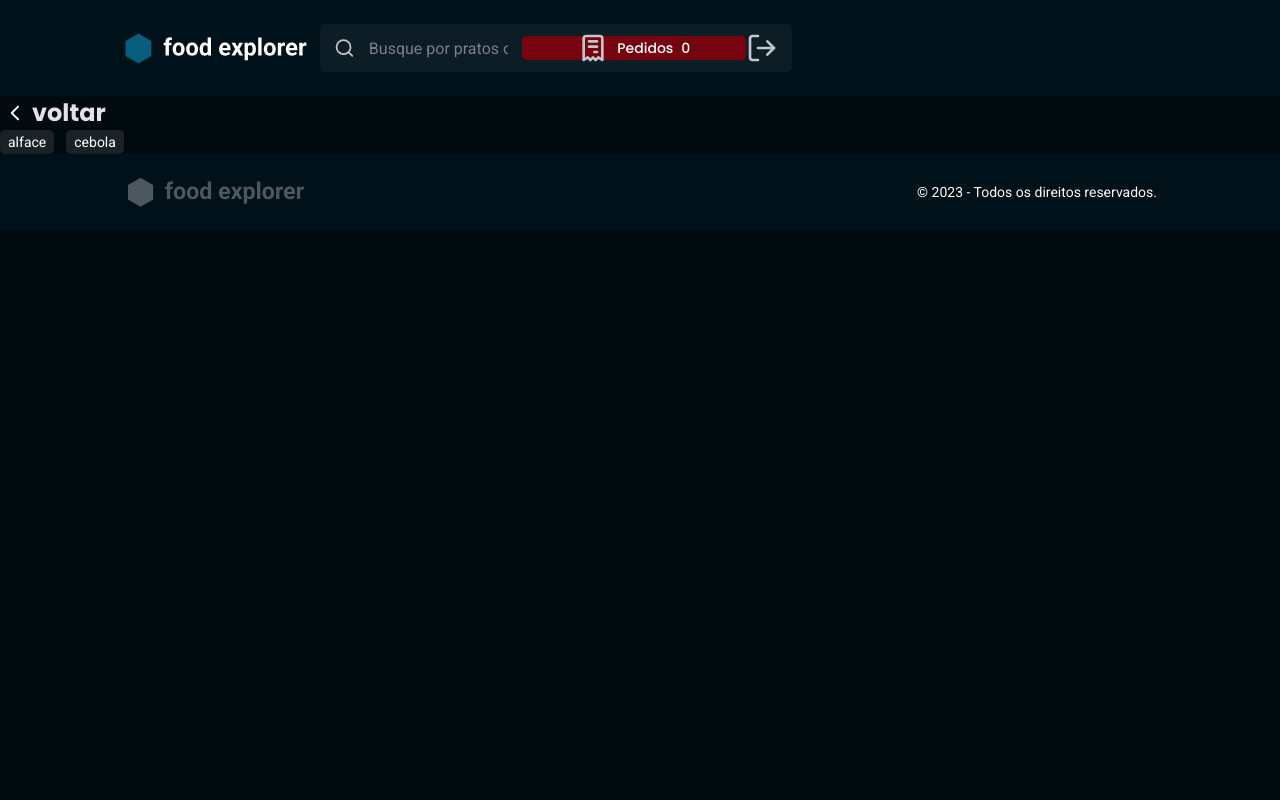
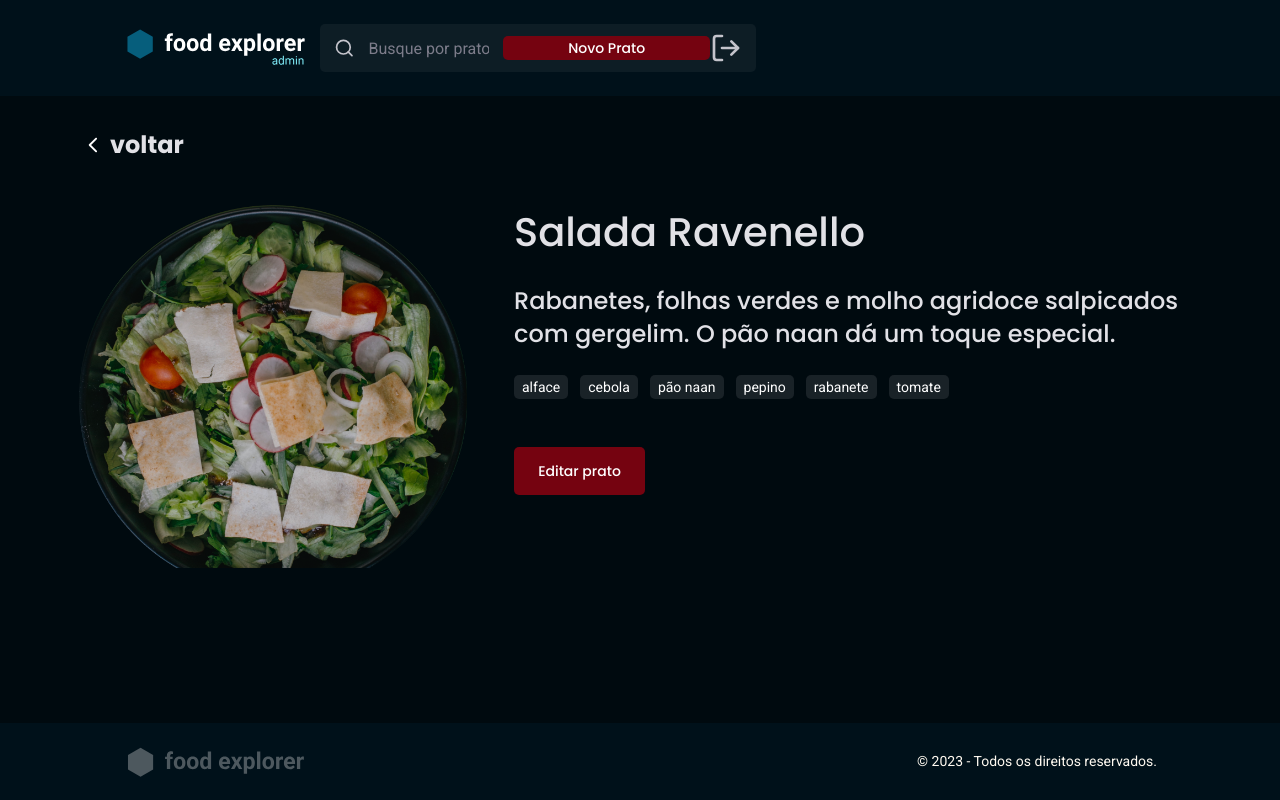
Before and after one commit to mthflashice/food-explorer-frontend, a React (Vite) app in the folder food-explorer/: page /dish/1 in a window 1280 px wide. Built offline with nearby package versions, Linux system fonts and the light colour scheme.

Commit message:
Finalized  page Dish

```diff
--- a/food-explorer/src/components/NumberPicker/styles.js
+++ b/food-explorer/src/components/NumberPicker/styles.js
@@ -6,4 +6,13 @@ export const Container = styled.div`
         gap:14px;
 
         color:${({ theme }) => theme.COLORS.GRAY_200};
+
+        svg{
+                cursor: pointer;
+                transition: filter 0.2s;
+
+                &:hover{
+                        filter:brightness(0.9)
+                }
+        }
 `;
--- a/food-explorer/src/pages/Dish/index.jsx
+++ b/food-explorer/src/pages/Dish/index.jsx
@@ -1,23 +1,56 @@
-import { Container } from "./styles";
+import { Container,Content } from "./styles";
+import {RxCaretLeft} from 'react-icons/rx'
 import { Header } from "../../components/Header";
 import {Footer} from '../../components/Footer'
 import { Tag } from "../../components/Tag";
 import { ButtonText } from "../../components/ButtonText";
-import {RxCaretLeft} from 'react-icons/rx'
+import { NumberPicker } from "../../components/NumberPicker";
+import { Button } from "../../components/Button";
 
-export function Dish(){
+export function Dish(isAdmin){
     return (
         <Container>
-            <Header/>
+            {isAdmin?<Header isAdmin/>: <Header/>}
+
+           <main>
+            <header>
             <ButtonText>
                 <RxCaretLeft/>
                 voltar
             </ButtonText>
+            </header>
 
-            <Tag title='alface'/>
-            <Tag title='cebola'/>
+        <Content>
+            <img src="../../../src/assets/salada-ravanello.png.png" alt="Salada Ravanello"/>
 
+            <div>
+                <h1>Salada Ravenello</h1>
+                <p>Rabanetes, folhas verdes e molho agridoce salpicados com gergelim. O pão naan dá um toque especial.</p>
+
+                <section>
+                    <Tag title='alface'/>
+                    <Tag title='cebola'/>
+                    <Tag title='pão naan'/>
+                    <Tag title='pepino'/>
+                    <Tag title='rabanete'/>
+                    <Tag title='tomate'/>
+                </section>
+
+                <div className="buttons">
+                    {isAdmin?
+                    <Button title='Editar prato' className='edit'/>:
+                    <>
+                    <NumberPicker/>
+                    <Button title='Incluir R$ 25,00'  className='include'/>
+                    </>}
+                </div>
+            </div>
+        </Content>
+
+
+                </main>
             <Footer/>
         </Container>
+
     );
 }
--- a/food-explorer/src/pages/Dish/styles.js
+++ b/food-explorer/src/pages/Dish/styles.js
@@ -1,3 +1,81 @@
 import styled from "styled-components";
 
-export const Container = styled.div``;
+export const Container = styled.div`
+    width: 100%;
+    height: 100vh;
+
+    display: grid;
+    grid-template-rows: 96px auto 77px;
+    grid-template-areas:
+        'header'
+        'content'
+        'footer';
+
+        >main{
+            grid-area: content;
+            overflow-y: auto;
+
+            max-width: 1124px;
+            margin: 32px auto 155px;
+
+            ::-webkit-scrollbar-thumb{
+                background-color:${({ theme }) => theme.COLORS.BACKGROUND_500};
+                border-radius: 8px;
+            }
+        }
+
+        .buttons{
+            display: flex;
+            gap: 33px;
+            margin-top: 24px;
+
+            button{
+                padding: 12px 24px;
+            }
+        }
+
+        .edit{
+            max-width: 131px;
+        }
+
+        .include{
+            max-width: 162px;
+
+        }
+`;
+
+export const Content = styled.div`
+    display: flex;
+    gap: 47px;
+    margin-top: 42px;
+
+    >img{
+        width: 390.11px;
+        height:389px;
+    }
+
+    >div{
+        display: flex;
+        flex-direction: column;
+        gap: 24px;
+
+
+    h1{
+        font-family: 'Poppins', sans-serif;
+        font-weight: 500;
+        font-size: 40px;
+        line-height: 140%;
+
+        color: ${({ theme }) => theme.COLORS.GRAY_200};
+    }
+
+    p{
+        font-family: 'Poppins', sans-serif;
+        font-weight: 400;
+        font-size: 24px;
+        line-height: 140%;
+
+        color: ${({ theme }) => theme.COLORS.GRAY_200};
+     }
+    }
+`;
```
